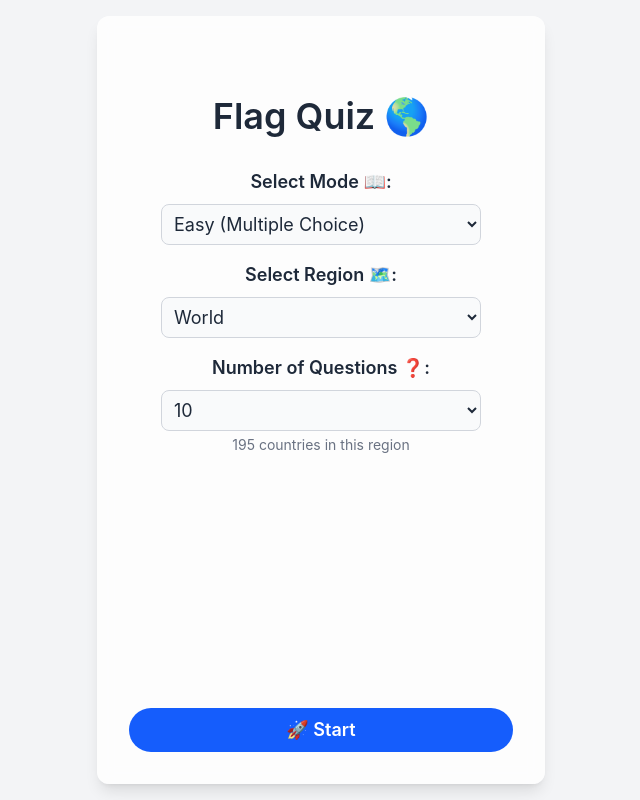
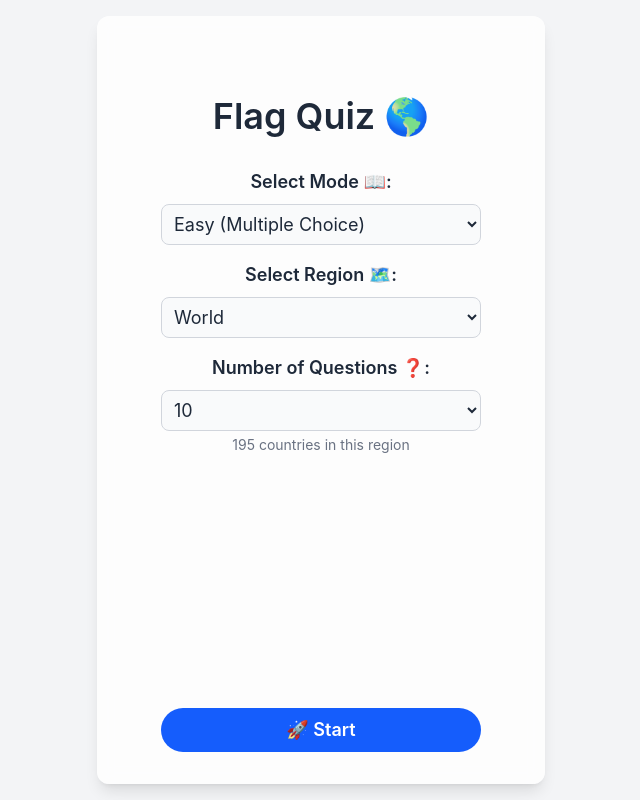
Before and after one commit to toyoshun/flag-quiz, a React (Vite) app: page / in a window 1280 px wide. Shown: the whole page, without its empty margins (319-959 px from the left). Built offline with nearby package versions, Linux system fonts and the light colour scheme.

Commit message:
Center buttons and allow card scrolling

```diff
--- a/src/index.css
+++ b/src/index.css
@@ -28,11 +28,11 @@ body {
 }
 
 .start-button {
-  @apply px-6 py-2 font-semibold text-white transition-colors bg-blue-600 rounded-full hover:bg-blue-700;
+  @apply w-full max-w-xs mx-auto px-6 py-2 font-semibold text-white transition-colors bg-blue-600 rounded-full hover:bg-blue-700;
 }
 
 .resume-button {
-  @apply px-6 py-2 font-semibold text-white transition-colors bg-green-600 rounded-full hover:bg-green-700;
+  @apply w-full max-w-xs mx-auto px-6 py-2 font-semibold text-white transition-colors bg-green-600 rounded-full hover:bg-green-700;
 }
 
 /* --- Quiz Screen --- */
@@ -73,7 +73,7 @@ body {
   height: calc(100svh - 2rem);
   display: flex;
   flex-direction: column;
-  overflow: hidden;
+  overflow-y: auto;
 }
 
 .flag-image {
@@ -81,7 +81,7 @@ body {
 }
 
 .btn-main {
-  @apply w-full max-w-xs px-4 py-2 font-semibold text-white transition-colors bg-blue-600 rounded hover:bg-blue-700;
+  @apply w-full max-w-xs mx-auto px-4 py-2 font-semibold text-white transition-colors bg-blue-600 rounded hover:bg-blue-700;
 }
 
 .btn-quit {
```
